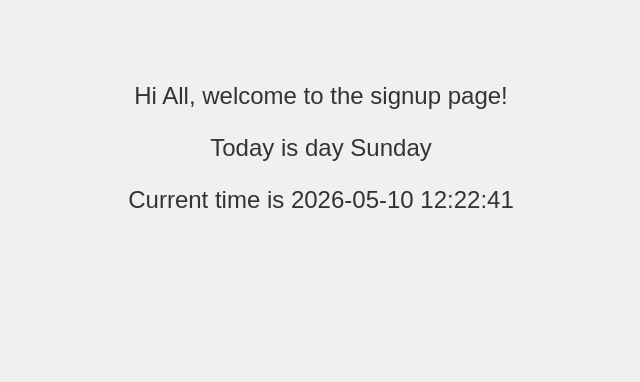
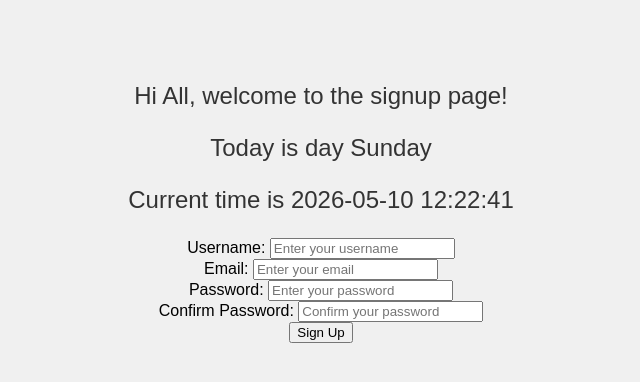
Before and after one commit to rk-panchal/flask-tutorials-ms, a Flask app: page / in a window 1280 px wide. Shown: the top 382 px of the page, without its empty margins (319-959 px from the left). Run offline with Flask 3, Linux system fonts and the light colour scheme; parts of the project's set-up code (start-up, migrations or seed data) failed here and were passed over.

Commit message:
Save data in Mongo Atlas Cluster

```diff
--- a/app.py
+++ b/app.py
@@ -1,15 +1,37 @@
 #from flask import Flask # need to import Flask class from the flask module to create a Flask application instance
 # from flask import Flask, request # we also import 'request' to handle incoming request data in our API endpoints
 from flask import Flask, request, render_template # we also import 'render_template' to render HTML templates
-from datetime import datetime # we import 'datetime' to work with date and time in our API endpoints
+from datetime import datetime
+import pymongo # we import 'datetime' to work with date and time in our API endpoints
+from dotenv import load_dotenv # we import 'load_dotenv' to load environment variables from a .env file
+from urllib.parse import quote_plus
+import os # we import 'os' to access environment variables
+# from pymongo import MongoClient # we import 'MongoClient' to connect to our MongoDB
+import pymongo # we import 'pymongo' to connect to our MongoDB database and perform database operations
+from pymongo import MongoClient
+from bson import ObjectId
+
+load_dotenv() # we call 'load_dotenv()' to load environment variables from the .env file
+
+username = quote_plus(os.getenv("MONGO_USER"))
+password = quote_plus(os.getenv("MONGO_PASS"))
+
+MONGO_URI = f"mongodb+srv://{username}:{password}@rk.9hyvp36.mongodb.net/?appName=RK"
+
+client = MongoClient(MONGO_URI)
+
+db = client["test"]   # database
+collection = db["flask_tutorial"]  # collection
 
 app = Flask(__name__)
+
 @app.route('/')
 def home():
     # return 'Hello, Flask! Welcome to My Home page'
     day_of_week = datetime.now().strftime('%A') # we get the current day of the week using 'datetime.now()' and format it as a string using 'strftime()'
     current_time = datetime.now().strftime('%Y-%m-%d %H:%M:%S') # we get the current date and time and format it as a string
     return render_template('index.html', day_of_week=day_of_week, current_time=current_time) # we render the 'index.html' template and pass the 'day_of
+
 @app.route('/about')
 def about():
     return 'This is the about page of my Flask app'
@@ -85,9 +107,33 @@ def show_request_data():
         'age': age
     }
     return response
+
 @app.route('/time')
 def time():
     return {'current_time': datetime.now().strftime('%Y-%m-%d %H:%M:%S')}
-     # we specify that this endpoint only accepts POST requests
+
+@app.route('/submit', methods=['POST']) # we specify that this endpoint only accepts POST requests
+def submit():
+    # form_data = request.form.to_dict()
+    form_data = dict(request.form) # we can get all form data as a dictionary using 'request.form.to_dict()''
+    result = collection.insert_one(form_data)
+    form_data["_id"] = str(result.inserted_id)
+    return form_data
+    # username = request.form.get('username') # we can get form data from the request using 'request.form.get()'
+    # if username:
+    #     return f'Thank you for signing up, {username}!'
+    # else:
+    #     return 'Username is required.', 400
+
+@app.route('/users')
+def get_users():
+    users = list(collection.find()) # we retrieve all documents from the 'users' collection and convert the cursor to a list
+    for user in users:
+        user['_id'] = str(user['_id']) # we convert the ObjectId to a string for JSON serialization
+    print ('Retrieved users from database:', users) # we print the retrieved users to the console for debugging
+    for user in users:
+        del user['_id'] # we remove the '_id' field from each user document before returning the response, since it's not needed in the API response
+    return {'users': users} # we return the list of users as a JSON response
+
 if __name__ == '__main__':
     app.run(debug=True)
--- a/templates/index.html
+++ b/templates/index.html
@@ -9,6 +9,19 @@
     <p>Hi All, welcome to the signup page!</p>
     <p>Today is day {{ day_of_week }}</p>
     <p>Current time is {{ current_time }}</p>
+    <div class="centrod">
+        <form action="/submit" method="post">
+            <label for="username">Username:</label>
+            <input type="text" name="username" placeholder="Enter your username" required><br>
+            <label for="email">Email:</label>
+            <input type="email" name="email" placeholder="Enter your email" required><br>
+            <label for="password">Password:</label>
+            <input type="password" name="password" placeholder="Enter your password" required><br>
+            <label for="confirm_password">Confirm Password:</label>
+            <input type="password" name="confirm_password" placeholder="Confirm your password" required><br>
+            <button type="submit">Sign Up</button>
+        </form>
+    </div>
 </body>
 <style>
     body {
@@ -21,5 +34,8 @@
         font-size: 24px;
         color: #333;
     }
+    .centrod {
+        height: 10vh;
+    }
 </style>
 </html>
```
Also changed, not shown: requirements.txt (added, +7 -0 lines), 1 other file.
